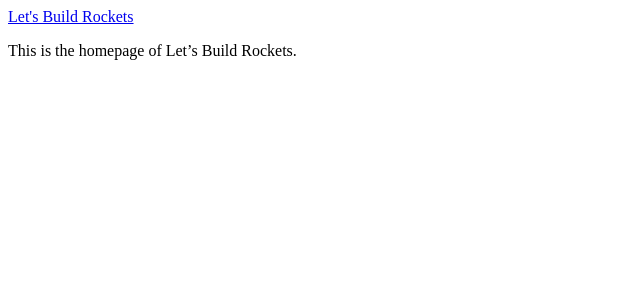
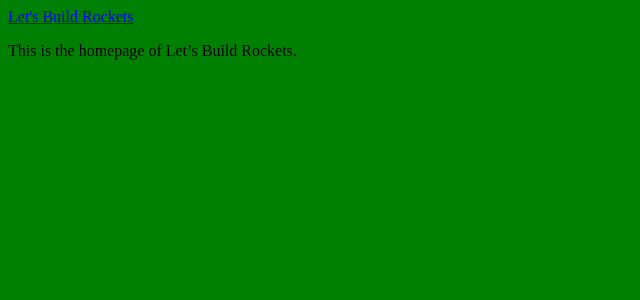
Before and after one commit to LetsBuildRockets/letsbuildrockets.github.io, a Jekyll site: the page built from index.md, in a window 1280 px wide. Shown: the top 300 px of the page, without its empty margins (0-640 px from the left). Built offline with Jekyll 4.4.1, drawn with Linux system fonts in a browser that asks for light colours; nearby versions of some CDN libraries.

Commit message:
add some basic files

```diff
--- a/_includes/head.html
+++ b/_includes/head.html
@@ -3,5 +3,5 @@
 
   <title>{% if page.title %}{{ page.title }} - {% endif %}Let's Build Rockets</title>
   <script type="text/javascript" src="http://code.jquery.com/jquery-2.1.0.min.js"></script>
-  <link rel="stylesheet" type="text/css" href="{{ site.url }}/assets/css/main.css" />
+  <link rel="stylesheet" type="text/css" href="/assets/css/main.css" />
 </head>
--- /dev/null
+++ b/assets/css/main.css
@@ -0,0 +1,3 @@
+body {
+  background-color: green;
+}
```
Also changed, not shown: _layouts/default.html (line endings or trailing spaces).
